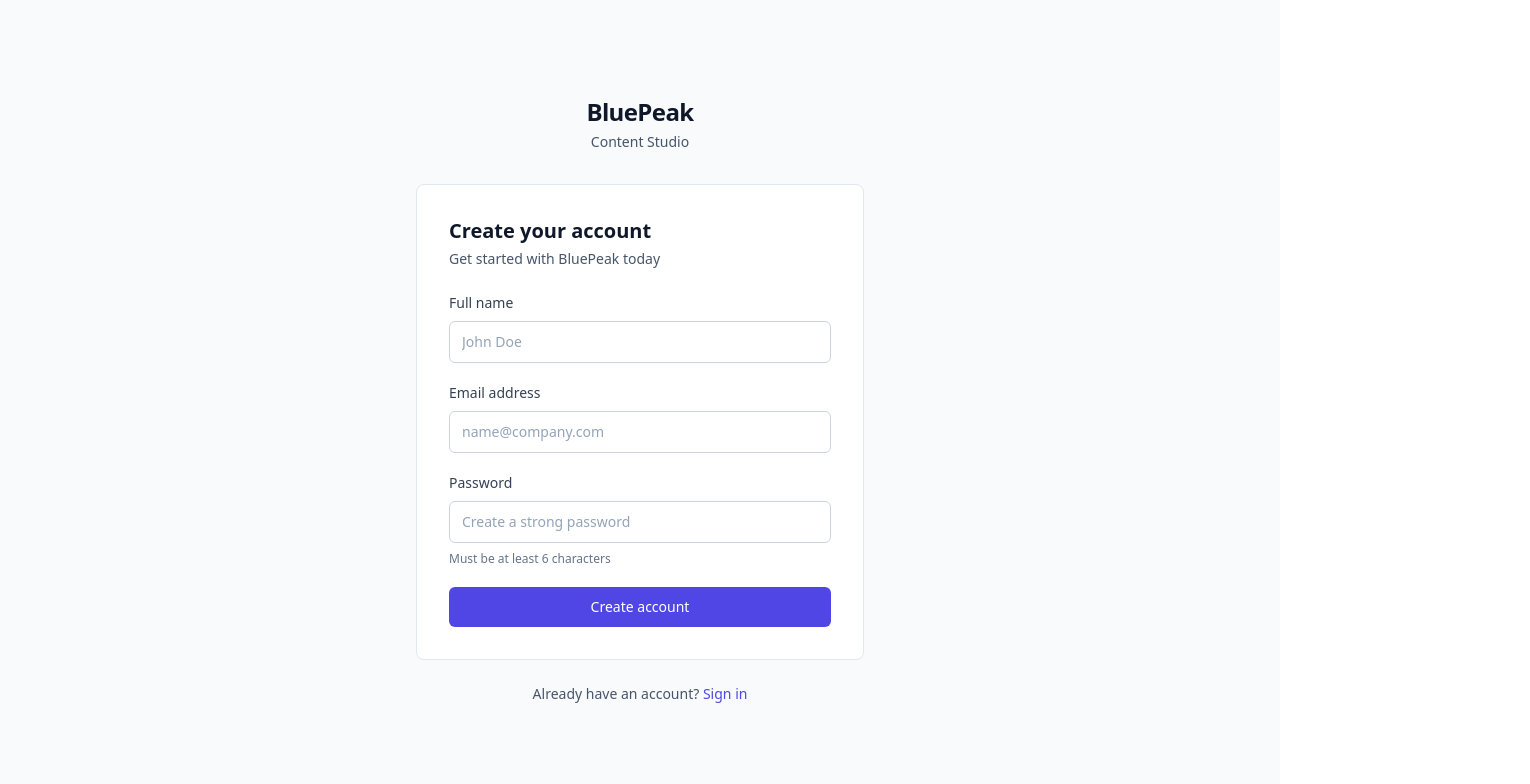
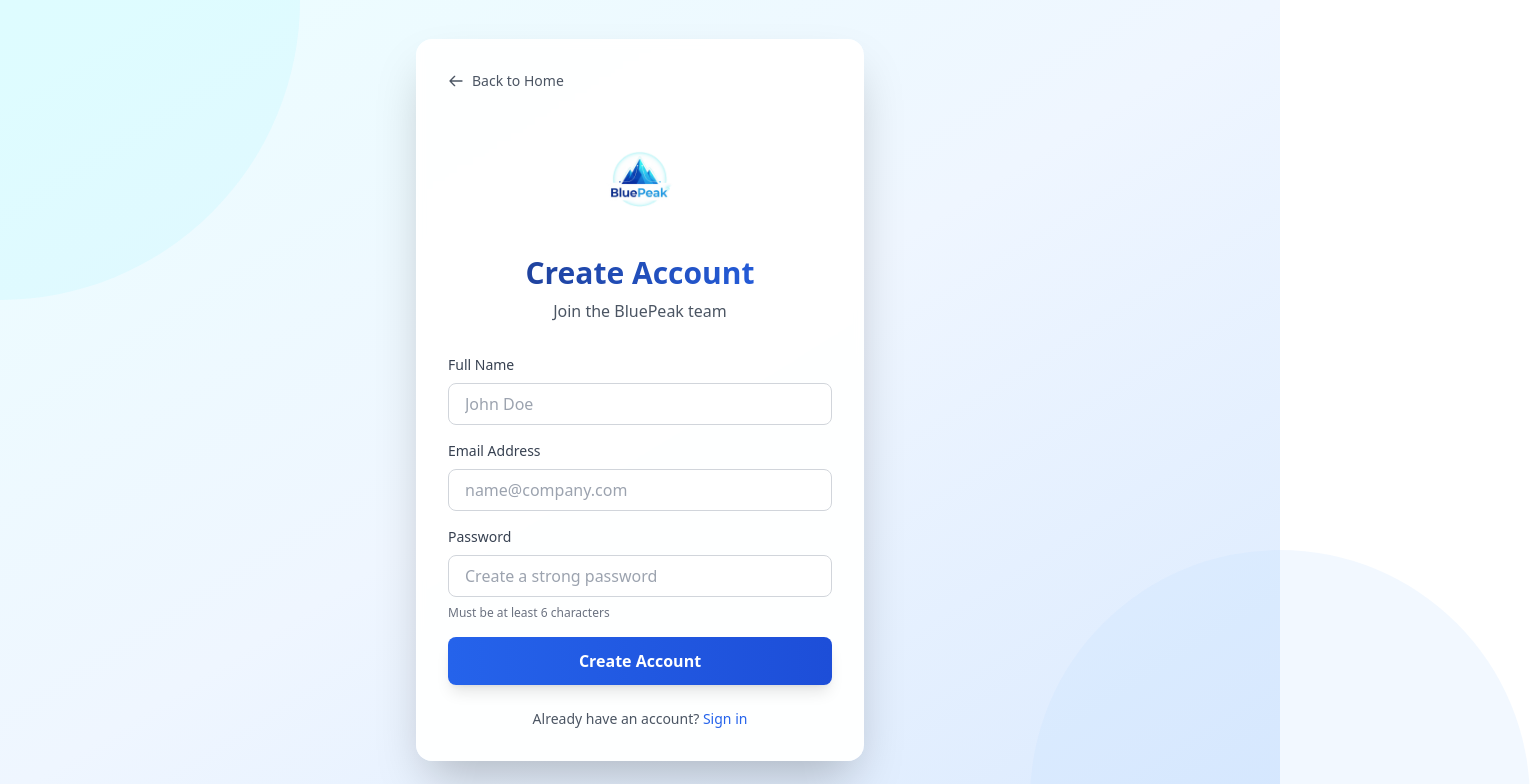
Before and after one commit to BlakeMarcotte/BluePeak, a Next.js app: page /signup in a window 1280 px wide. Shown: the top 784 px of the page, 1530 px wide, since content can reach past the window. Built offline with nearby package versions, Linux system fonts and the light colour scheme; no server answers.

Commit message:
signup page ui fix

```diff
--- a/src/app/signup/page.tsx
+++ b/src/app/signup/page.tsx
@@ -5,6 +5,7 @@
 import { createUserWithEmailAndPassword, updateProfile } from 'firebase/auth';
 import { auth } from '@/lib/firebase';
 import Link from 'next/link';
+import Image from 'next/image';
 
 export default function SignupPage() {
   const [email, setEmail] = useState('');
@@ -64,31 +65,66 @@
   };
 
   return (
-    <div className="min-h-screen flex items-center justify-center bg-slate-50 px-4">
-      <div className="w-full max-w-md">
-        {/* Logo/Brand */}
-        <div className="text-center mb-8">
-          <h1 className="text-2xl font-semibold text-slate-900 tracking-tight">BluePeak</h1>
-          <p className="text-sm text-slate-600 mt-1">Content Studio</p>
+    <div className="min-h-screen bg-gradient-to-br from-cyan-50 via-blue-50 to-blue-100 flex items-center justify-center p-4">
+      {/* Decorative Circles */}
+      <div className="absolute top-0 left-0 w-[600px] h-[600px] bg-cyan-200 rounded-full opacity-20 -translate-x-1/2 -translate-y-1/2"></div>
+      <div className="absolute bottom-0 right-0 w-[500px] h-[500px] bg-blue-200 rounded-full opacity-20 translate-x-1/2 translate-y-1/2"></div>
+
+      <div className="relative bg-white/95 backdrop-blur-sm rounded-2xl shadow-2xl max-w-md w-full p-8">
+        {/* Back to Home Link */}
+        <div className="mb-6">
+          <Link
+            href="/"
+            className="inline-flex items-center gap-2 text-sm text-gray-600 hover:text-blue-600 transition-colors"
+          >
+            <svg
+              className="w-4 h-4"
+              fill="none"
+              stroke="currentColor"
+              viewBox="0 0 24 24"
+            >
+              <path
+                strokeLinecap="round"
+                strokeLinejoin="round"
+                strokeWidth={2}
+                d="M10 19l-7-7m0 0l7-7m-7 7h18"
+              />
+            </svg>
+            Back to Home
+          </Link>
         </div>
 
-        {/* Form Card */}
-        <div className="bg-white border border-slate-200 rounded-lg p-8">
-          <div className="mb-6">
-            <h2 className="text-xl font-semibold text-slate-900">Create your account</h2>
-            <p className="text-sm text-slate-600 mt-1">Get started with BluePeak today</p>
+        {/* Logo & Header */}
+        <div className="mb-8 text-center">
+          <div className="flex justify-center mb-4">
+            <Image
+              src="/Gemini_Generated_Image_gxqzr3gxqzr3gxqz (1).png"
+              alt="BluePeak Logo"
+              width={120}
+              height={120}
+              className="object-contain"
+              priority
+            />
+          </div>
+          <h1 className="text-3xl font-bold bg-gradient-to-r from-blue-900 to-blue-600 bg-clip-text text-transparent mb-2">
+            Create Account
+          </h1>
+          <p className="text-gray-600">Join the BluePeak team</p>
         </div>
 
+        {/* Error Message */}
         {error && (
-            <div className="mb-6 px-4 py-3 bg-red-50 border border-red-200 rounded-md">
-              <p className="text-sm text-red-800">{error}</p>
+          <div className="bg-red-50 border border-red-200 text-red-800 rounded-lg px-4 py-3 text-sm mb-6">
+            {error}
           </div>
         )}
 
-          <form onSubmit={handleSubmit} className="space-y-5">
+        {/* Signup Form */}
+        <form onSubmit={handleSubmit} className="space-y-4">
+          {/* Full Name */}
           <div>
-              <label htmlFor="displayName" className="block text-sm font-medium text-slate-700 mb-2">
-                Full name
+            <label htmlFor="displayName" className="block text-sm font-medium text-gray-700 mb-2">
+              Full Name
             </label>
             <input
               id="displayName"
@@ -96,14 +132,15 @@
               value={displayName}
               onChange={(e) => setDisplayName(e.target.value)}
               required
-                className="w-full px-3 py-2.5 bg-white border border-slate-300 rounded-md text-slate-900 placeholder:text-slate-400 focus:outline-none focus:border-indigo-500 focus:ring-1 focus:ring-indigo-500 transition-colors text-sm"
               placeholder="John Doe"
+              className="w-full border border-gray-300 rounded-lg px-4 py-2 focus:outline-none focus:ring-2 focus:ring-blue-500 text-gray-900 placeholder:text-gray-400"
             />
           </div>
 
+          {/* Email */}
           <div>
-              <label htmlFor="email" className="block text-sm font-medium text-slate-700 mb-2">
-                Email address
+            <label htmlFor="email" className="block text-sm font-medium text-gray-700 mb-2">
+              Email Address
             </label>
             <input
               id="email"
@@ -111,13 +148,14 @@
               value={email}
               onChange={(e) => setEmail(e.target.value)}
               required
-                className="w-full px-3 py-2.5 bg-white border border-slate-300 rounded-md text-slate-900 placeholder:text-slate-400 focus:outline-none focus:border-indigo-500 focus:ring-1 focus:ring-indigo-500 transition-colors text-sm"
               placeholder="name@company.com"
+              className="w-full border border-gray-300 rounded-lg px-4 py-2 focus:outline-none focus:ring-2 focus:ring-blue-500 text-gray-900 placeholder:text-gray-400"
             />
           </div>
 
+          {/* Password */}
           <div>
-              <label htmlFor="password" className="block text-sm font-medium text-slate-700 mb-2">
+            <label htmlFor="password" className="block text-sm font-medium text-gray-700 mb-2">
               Password
             </label>
             <input
@@ -126,30 +164,32 @@
               value={password}
               onChange={(e) => setPassword(e.target.value)}
               required
-                className="w-full px-3 py-2.5 bg-white border border-slate-300 rounded-md text-slate-900 placeholder:text-slate-400 focus:outline-none focus:border-indigo-500 focus:ring-1 focus:ring-indigo-500 transition-colors text-sm"
               placeholder="Create a strong password"
+              className="w-full border border-gray-300 rounded-lg px-4 py-2 focus:outline-none focus:ring-2 focus:ring-blue-500 text-gray-900 placeholder:text-gray-400"
             />
-              <p className="mt-2 text-xs text-slate-500">Must be at least 6 characters</p>
+            <p className="mt-2 text-xs text-gray-500">Must be at least 6 characters</p>
           </div>
 
+          {/* Submit Button */}
           <button
             type="submit"
             disabled={loading}
-              className="w-full bg-indigo-600 text-white py-2.5 px-4 rounded-md hover:bg-indigo-700 focus:outline-none focus:ring-2 focus:ring-indigo-500 focus:ring-offset-2 disabled:opacity-50 disabled:cursor-not-allowed transition-all font-medium text-sm"
+            className="w-full bg-gradient-to-r from-blue-600 to-blue-700 hover:from-blue-700 hover:to-blue-800 text-white px-6 py-3 rounded-lg font-semibold disabled:bg-gray-300 disabled:cursor-not-allowed transition-all shadow-lg hover:shadow-xl"
           >
-              {loading ? 'Creating account...' : 'Create account'}
+            {loading ? 'Creating account...' : 'Create Account'}
           </button>
         </form>
-        </div>
 
-        {/* Footer Link */}
-        <p className="mt-6 text-center text-sm text-slate-600">
+        {/* Footer */}
+        <div className="mt-6 text-center text-sm text-gray-600">
+          <p>
             Already have an account?{' '}
-          <Link href="/login" className="text-indigo-600 hover:text-indigo-700 font-medium">
+            <Link href="/login" className="text-blue-600 hover:text-blue-700 font-medium">
               Sign in
             </Link>
           </p>
         </div>
       </div>
+    </div>
   );
 }
```
Lines whose indentation alone changed are shown as unchanged.
